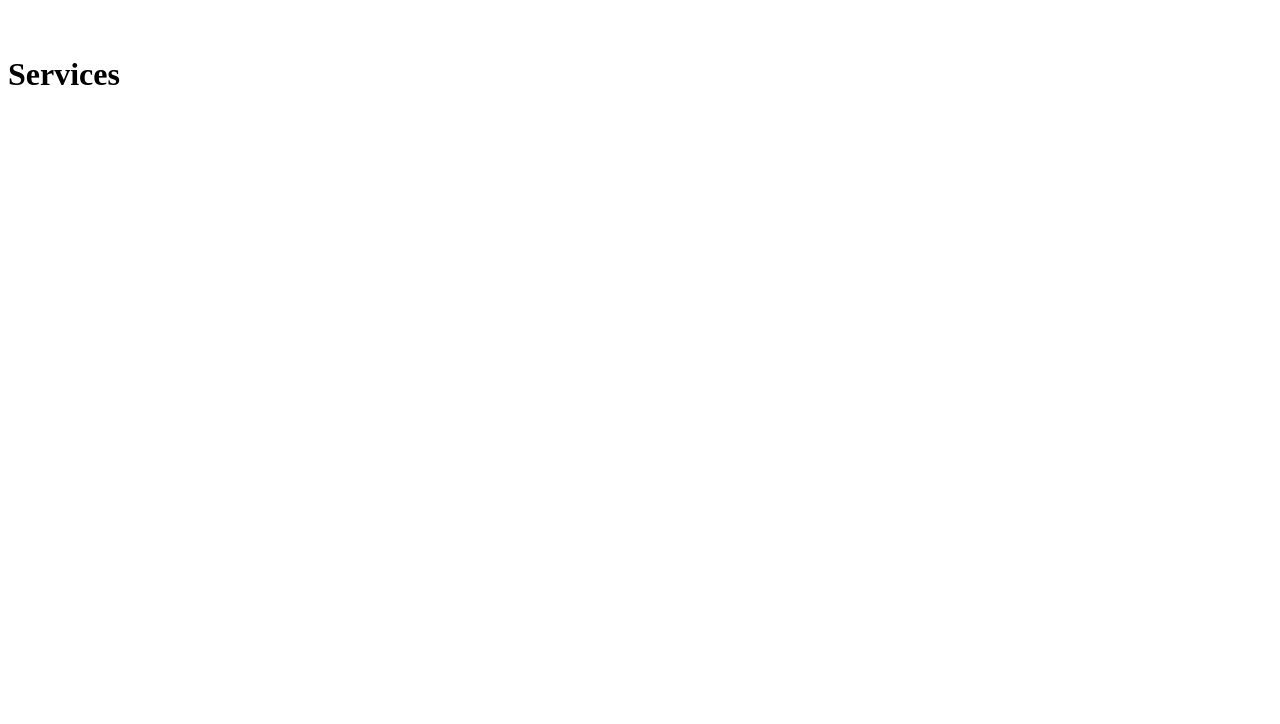
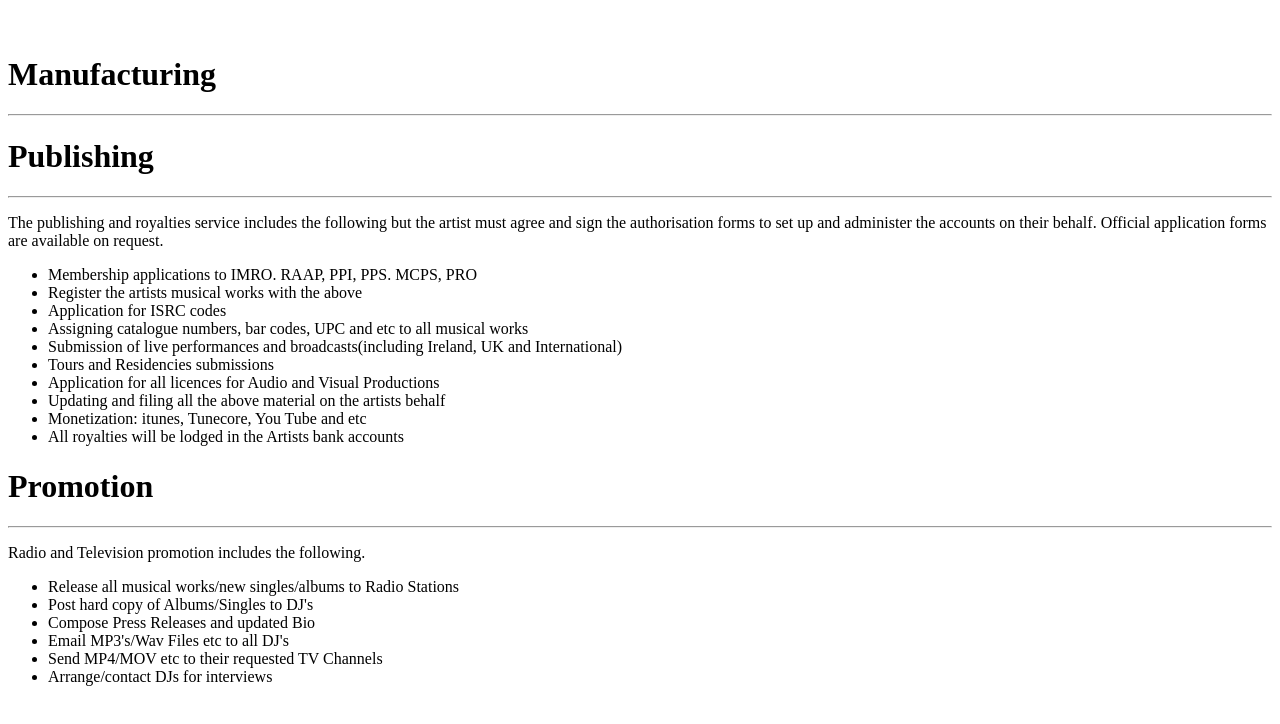
Before and after one commit to mthom26/keltic-media-direct, a Gatsby site: page /services in a window 1280 px wide. Built offline with nearby package versions, Linux system fonts and the light colour scheme; Gatsby itself is replaced by a stand-in of ours.

Commit message:
Add services info

```diff
--- /dev/null
+++ b/src/components/services/Services.js
@@ -0,0 +1,56 @@
+import React from 'react';
+import {
+  Container,
+  Row,
+  Col
+} from 'reactstrap';
+
+import styles from './Services.module.css';
+
+const ServicesComponent = () => {
+  return (
+    <div style={{ marginTop: '56px'}}>
+      <Container>
+          <Row>
+            <Col lg={{ offset: 3, size: 6 }}>
+              <h1>Manufacturing</h1>
+              <hr className="bg-primary" />
+              <p></p>
+            </Col>
+            <Col lg={{ offset: 3, size: 6 }}>
+              <h1>Publishing</h1>
+              <hr className="bg-primary" />
+              <p>The publishing and royalties service includes the following but the artist must agree and sign the authorisation forms to set up and administer the accounts on their behalf. Official application forms are available on request.</p>
+              <ul className={`${styles.list}`}>
+                <li>Membership applications to IMRO. RAAP, PPI, PPS. MCPS, PRO</li>
+                <li>Register the artists musical works with the above</li>
+                <li>Application for ISRC codes</li>
+                <li>Assigning catalogue numbers, bar codes, UPC and etc to all musical works</li>
+                <li>Submission of live performances and broadcasts(including Ireland, UK and International)</li>
+                <li>Tours and Residencies submissions</li>
+                <li>Application for all licences for Audio and Visual Productions</li>
+                <li>Updating and filing all the above material on the artists behalf</li>
+                <li>Monetization: itunes, Tunecore, You Tube and etc</li>
+                <li>All royalties will be lodged in the Artists bank accounts</li>
+              </ul>
+            </Col>
+            <Col lg={{ offset: 3, size: 6 }}>
+              <h1>Promotion</h1>
+              <hr className="bg-primary" />
+              <p>Radio and Television promotion includes the following.</p>
+              <ul className={`${styles.list}`}>
+                <li>Release all musical works/new singles/albums to Radio Stations</li>
+                <li>Post hard copy of Albums/Singles to DJ's</li>
+                <li>Compose Press Releases and updated Bio</li>
+                <li>Email MP3's/Wav Files etc to all DJ's</li>
+                <li>Send MP4/MOV etc to their requested TV Channels</li>
+                <li>Arrange/contact DJs for interviews</li>
+              </ul>
+            </Col>
+          </Row>
+        </Container>
+      </div>
+  );
+};
+
+export default ServicesComponent;
--- /dev/null
+++ b/src/components/services/Services.module.css
@@ -0,0 +1,5 @@
+@media only screen and (max-width: 768px) {
+  .list {
+    padding-left: 18px;
+  }
+}
--- a/src/pages/index.js
+++ b/src/pages/index.js
@@ -7,7 +7,7 @@ import '../custom.scss';
 
 const Index = ({ data }) => {
   const { serviceCD, serviceRadio, servicePublish, productLists } = data;
-  console.log(productLists);
+  //console.log(productLists);
   return (
     <div style={{ marginTop: '56px' }}>
       <Main
--- a/src/pages/services.js
+++ b/src/pages/services.js
@@ -1,10 +1,12 @@
 import React from 'react';
 import Link from 'gatsby-link';
 
-const Services = () => {
+import Services from '../components/services/Services';
+
+const ServicesComponent = () => {
   return (
-    <div style={{ marginTop: '56px'}}>
-      <h1>Services</h1>
+    <div>
+      <ServicesComponent />
     </div>
   );
 };
```
